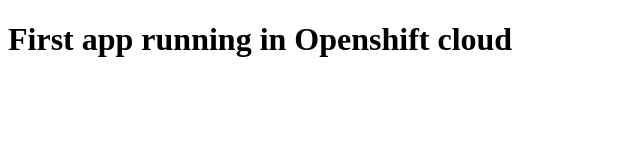
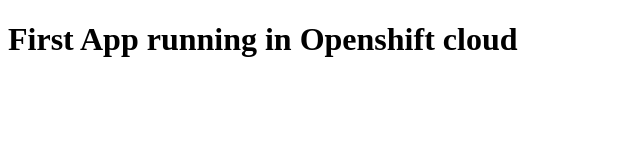
Before and after one commit to jaleskinen/OpenshiftTemplate, a website: page index.html in a window 1280 px wide. Shown: the whole page, without its empty margins (0-640 px from the left). Drawn offline with Linux system fonts and the light colour scheme.

Commit message:
first test

```diff
--- a/index.html
+++ b/index.html
@@ -5,6 +5,6 @@
         <title>Hello OpenShift</title>
     </head>
         <body>
-            <h1>First app running in Openshift cloud</h1>
+            <h1>First App running in Openshift cloud</h1>
         </body>
 </html>
```
